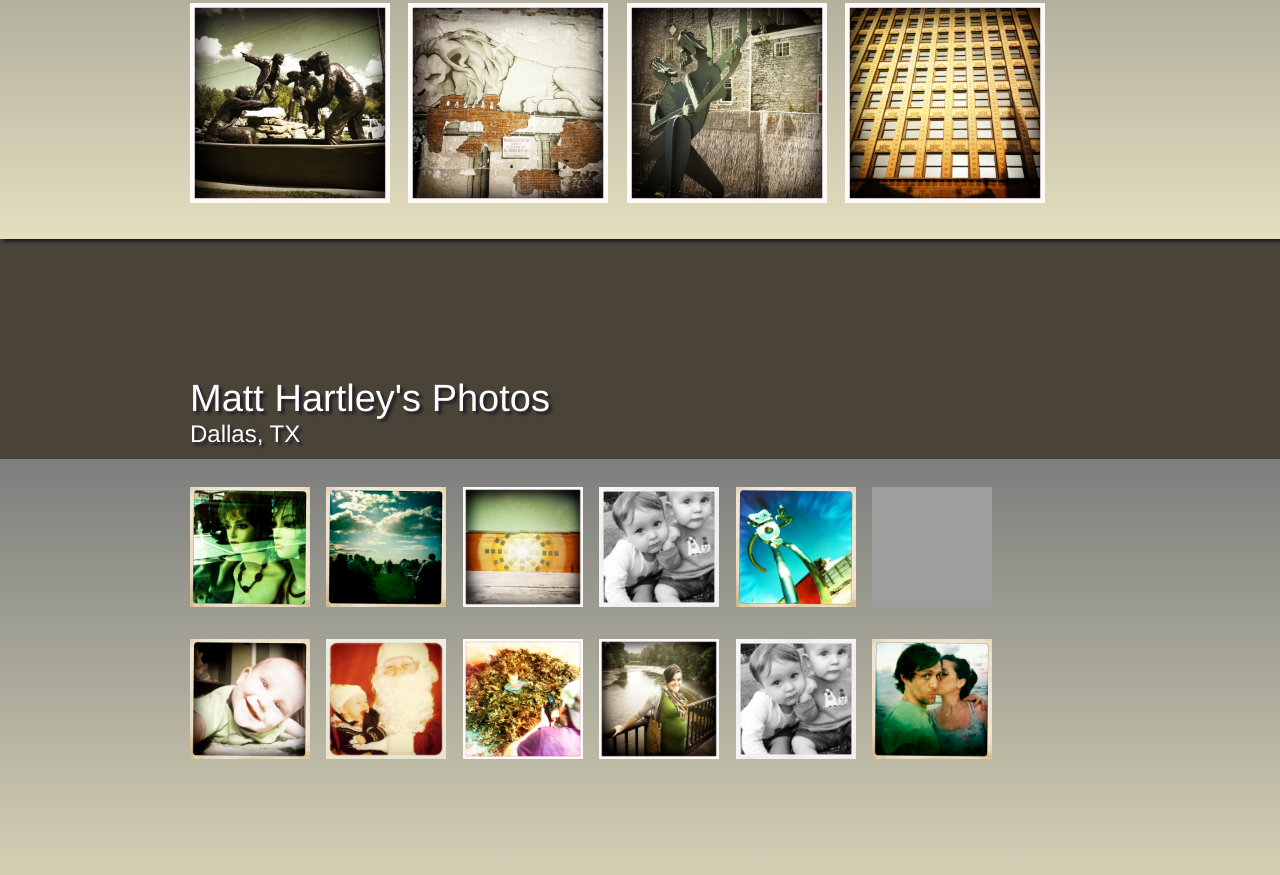
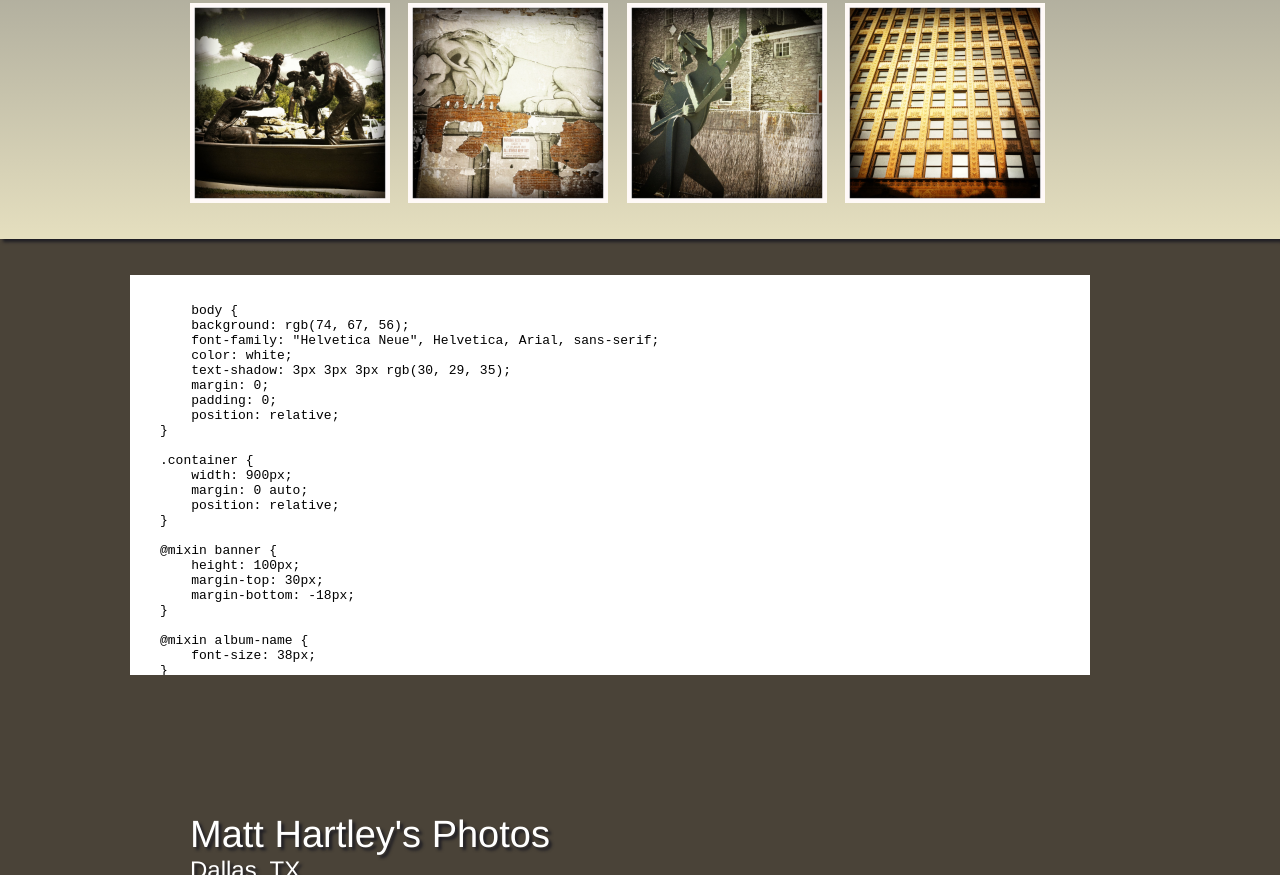
Before and after one commit to mbhartley/mixins, a website: page app/index.html in a window 1280 px wide. Shown: the part 369-1244 px from the top of the page. Drawn offline with nearby package versions, Linux system fonts and the light colour scheme; files that its build step writes are made by us from their sources; grey boxes are pictures that could not be loaded.

Commit message:
final draft with code tags

```diff
--- a/app/index.html
+++ b/app/index.html
@@ -46,6 +46,120 @@
     <img class="buffalo-photo-7" src="images/metal-sculpture.jpg">
     <img class="buffalo-photo-8" src="images/office-building.jpg">
   </div>
+</div>
+<br>
+<br>
+
+<div class="first-codetag">
+    <div class="container">
+        <pre><code>
+    body {
+    background: rgb(74, 67, 56);
+    font-family: "Helvetica Neue", Helvetica, Arial, sans-serif;
+    color: white;
+    text-shadow: 3px 3px 3px rgb(30, 29, 35);
+    margin: 0;
+    padding: 0;
+    position: relative;
+}
+
+.container {
+    width: 900px;
+    margin: 0 auto;
+    position: relative;
+}
+
+@mixin banner {
+    height: 100px;
+    margin-top: 30px;
+    margin-bottom: -18px;
+}
+
+@mixin album-name {
+    font-size: 38px;
+}
+
+@mixin album-category{
+    font-size: 24px;
+}
+
+@mixin photo-album {
+    height: 496px;
+    width: 100%;
+    box-shadow: 3px 3px 3px rgb(30, 29, 35);
+    background: #7d7e7d; /* Old browsers */
+    background: -moz-linear-gradient(top,  #7d7e7d 0%, #e5dfbf 100%); /* FF3.6+ */
+    background: -webkit-gradient(linear, left top, left bottom, color-stop(0%,#7d7e7d), color-stop(100%,#e5dfbf)); /* Chrome,Safari4+ */
+    background: -webkit-linear-gradient(top,  #7d7e7d 0%,#e5dfbf 100%); /* Chrome10+,Safari5.1+ */
+    background: -o-linear-gradient(top,  #7d7e7d 0%,#e5dfbf 100%); /* Opera 11.10+ */
+    background: -ms-linear-gradient(top,  #7d7e7d 0%,#e5dfbf 100%); /* IE10+ */
+    background: linear-gradient(to bottom,  #7d7e7d 0%,#e5dfbf 100%); /* W3C */
+    filter: progid:DXImageTransform.Microsoft.gradient( startColorstr='#7d7e7d', endColorstr='#e5dfbf',GradientType=0 ); /* IE6-9 */
+    }
+
+
+@mixin photo ($width, $height, $margin-top, $margin-right){
+    width: $width;
+    height: $height;
+    margin-top: $margin-top;
+    margin-right: $margin-right;
+    transition: all ease-in-out 1s;
+
+
+    &:hover {
+      width: 230px;
+      height: 230px;
+      box-shadow: 5px 5px 8px rgb(30, 29, 35);
+    }
+  }
+
+.buffalo-banner {
+    @include banner
+}
+
+.album-name {
+    @include album-name;
+}
+
+.album-category {
+    @include album-category
+}
+
+.photo-album {
+    @include photo-album;
+}
+
+.buffalo-photo-1, .buffalo-photo-2, .buffalo-photo-3, .buffalo-photo-4,
+.buffalo-photo-5, .buffalo-photo-6, .buffalo-photo-7, .buffalo-photo-8 {
+    @include photo (200px, 200px, 28px, 14px);
+}
+
+/*CODE TAG*/
+.first-codetag {
+    height: 400px;
+    width: 960px;
+    margin-left: 130px;
+    background-color: white;
+    overflow: y-scroll;
+}
+
+.dallas-banner {
+    @include banner
+}
+
+.dallas-photo-album {
+    @include photo-album;
+}
+
+.dallas-photo-1, .dallas-photo-2, .dallas-photo-3, .dallas-photo-4,
+.dallas-photo-5, .dallas-photo-6, .dallas-photo-7, .dallas-photo-8,
+.dallas-photo-9, .dallas-photo-10, .dallas-photo-11, .dallas-photo-12 {
+    @include photo (120px, 120px, 28px, 12px);
+}
+
+</code></pre>
+
+    </div>
 </div>
 
 <br>
--- a/app/styles/main.scss
+++ b/app/styles/main.scss
@@ -79,6 +79,17 @@ body {
     @include photo (200px, 200px, 28px, 14px);
 }
 
+/*CODE TAG*/
+.first-codetag {
+    height: 400px;
+    width: 960px;
+    margin-left: 130px;
+    color: black;
+    text-shadow: none;
+    background-color: white;
+    overflow: scroll;
+}
+
 .dallas-banner {
     @include banner
 }
```
